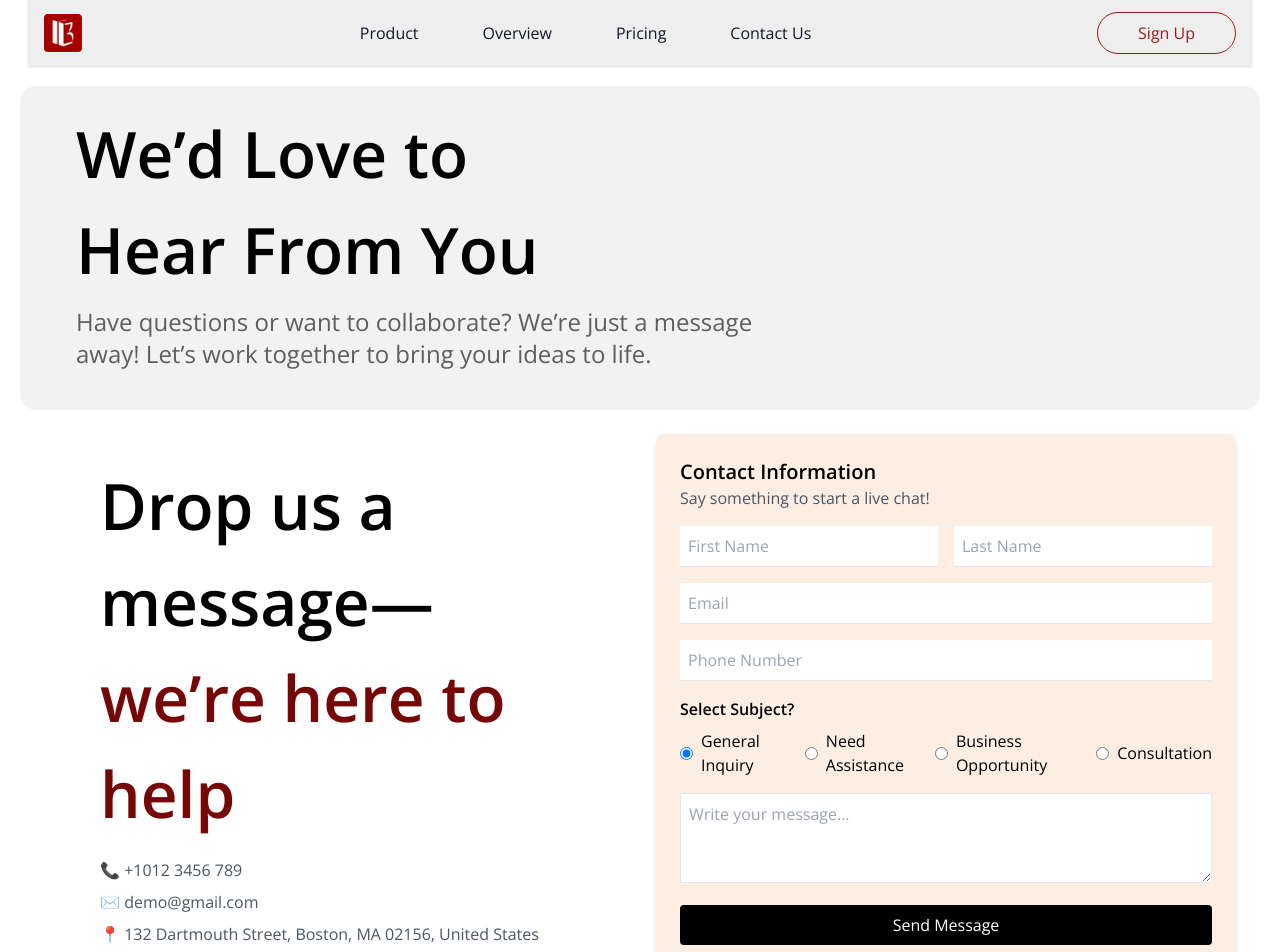
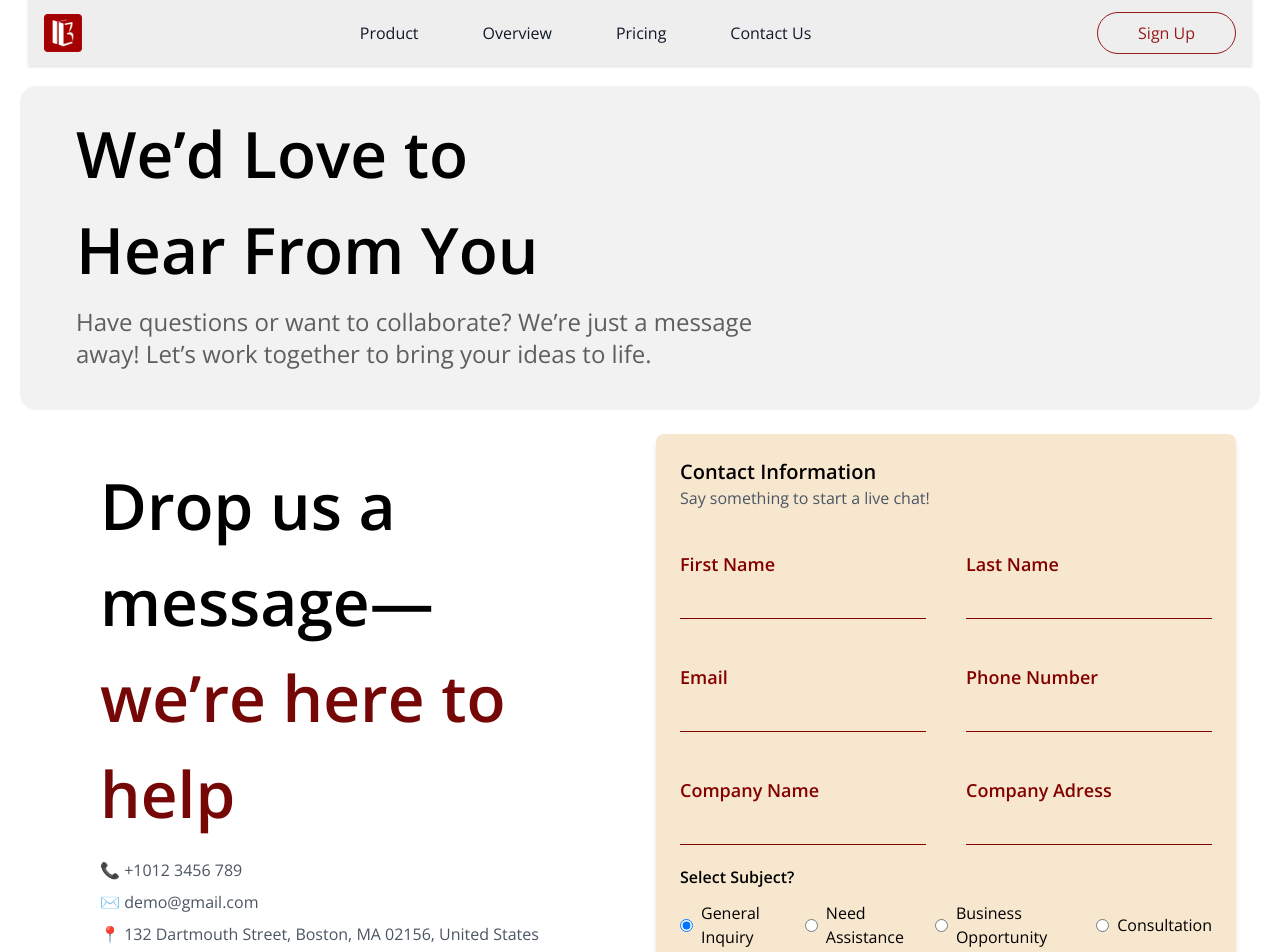
Before and after one commit to Cygnoz/prod.billbizz.website, a React (Vite) app: page /contact-us in a window 1280 px wide. Shown: the top 952 px of the page. Built offline with nearby package versions, Linux system fonts and the light colour scheme.

Commit message:
update contactUs

```diff
--- a/src/Pages/ContactUs.tsx
+++ b/src/Pages/ContactUs.tsx
@@ -10,17 +10,17 @@ const ContactUs = () => {
     message: ""
   });
 
-  const handleChange = (e:any) => {
+  const handleChange = (e: any) => {
     setFormData({ ...formData, [e.target.name]: e.target.value });
   };
 
-  const handleSubmit = (e:any) => {
+  const handleSubmit = (e: any) => {
     e.preventDefault();
     console.log("Form Submitted", formData);
   };
 
   return (
-  <div  className="m-5 rounded-lg ">
+    <div className="m-5 rounded-lg ">
       <div className="bg-[#f2f2f2]  rounded-2xl  ps-14 py-5 flex">
         <div>
           <h2 className="text-[64px] font-semibold">We’d Love to <br /> Hear From You</h2>
@@ -45,19 +45,45 @@ const ContactUs = () => {
           </div>
         </div>
 
-          <div className="bg-[#fceee3] p-6 rounded-lg shadow-md">
+        <div className="bg-[#F7E7CE] p-6 rounded-lg shadow-md">
           <h3 className="text-xl font-semibold">Contact Information</h3>
           <p className="text-gray-600 mb-4">Say something to start a live chat!</p>
           <form onSubmit={handleSubmit} className="space-y-4">
-              <div className="grid grid-cols-2 gap-4">
-                <input type="text" name="firstName" placeholder="First Name" className="border-b w-full p-2 outline-none" onChange={handleChange} required />
+            {/* <div className="grid grid-cols-2 gap-4">
+                <input type="text" name="firstName" placeholder="First Name" className="my-1 border-b border-[#820000] text-[#820000] text-sm font-normal bg-[#F7E7CE] focus:ring-0 focus:outline-none w-full p-2 outline-none" onChange={handleChange} required />
                 <input type="text" name="lastName" placeholder="Last Name" className="border-b w-full p-2 outline-none" onChange={handleChange} required />
               </div>
               <input type="email" name="email" placeholder="Email" className="border-b w-full p-2 outline-none" onChange={handleChange} required />
-              <input type="tel" name="phoneNumber" placeholder="Phone Number" className="border-b w-full p-2 outline-none" onChange={handleChange} required />
-              <div>
+              <input type="tel" name="phoneNumber" placeholder="Phone Number" className="border-b w-full p-2 outline-none" onChange={handleChange} required /> */}
+            <div className="grid grid-cols-2 gap-10">
+              <div className="w-full mt-6">
+                <label className="text-[#820000] text-lg font-semibold block">First Name</label>
+                <input type="text" placeholder="" className="my-1 border-b border-[#820000] text-[#820000] text-sm font-normal bg-[#F7E7CE] focus:ring-0 focus:outline-none w-full p-2 outline-none" onChange={handleChange} required />
+              </div>
+              <div className="w-full mt-6">
+                <label className="text-[#820000] text-lg font-semibold block">Last Name</label>
+                <input type="text" placeholder="" className="my-1 border-b border-[#820000] text-[#820000] text-sm font-normal bg-[#F7E7CE] focus:ring-0 focus:outline-none w-full p-2 outline-none" onChange={handleChange} required />
+              </div>
+              <div className="w-full">
+                <label className="text-[#820000] text-lg font-semibold block">Email</label>
+                <input type="text" placeholder="" className="my-1 border-b border-[#820000] text-[#820000] text-sm font-normal bg-[#F7E7CE] focus:ring-0 focus:outline-none w-full p-2 outline-none" onChange={handleChange} required />
+              </div>
+              <div className="w-full">
+                <label className="text-[#820000] text-lg font-semibold block">Phone Number</label>
+                <input type="text" placeholder="" className="my-1 border-b border-[#820000] text-[#820000] text-sm font-normal bg-[#F7E7CE] focus:ring-0 focus:outline-none w-full p-2 outline-none" onChange={handleChange} required />
+              </div>
+              <div className="w-full">
+                <label className="text-[#820000] text-lg font-semibold block">Company Name</label>
+                <input type="text" placeholder="" className="my-1 border-b border-[#820000] text-[#820000] text-sm font-normal bg-[#F7E7CE] focus:ring-0 focus:outline-none w-full p-2 outline-none" onChange={handleChange} required />
+              </div>
+              <div className="w-full">
+                <label className="text-[#820000] text-lg font-semibold block">Company Adress</label>
+                <input type="text" placeholder="" className="my-1 border-b border-[#820000] text-[#820000] text-sm font-normal bg-[#F7E7CE] focus:ring-0 focus:outline-none w-full p-2 outline-none" onChange={handleChange} required />
+              </div>
+            </div>
+            <div className="">
               <p className="font-semibold">Select Subject?</p>
-                <div className="flex gap-4 mt-2">
+              <div className="flex gap-4 mt-3">
                 {["General Inquiry", "Need Assistance", "Business Opportunity", "Consultation"].map((subject) => (
                   <label key={subject} className="flex items-center gap-2">
                     <input type="radio" name="subject" value={subject} checked={formData.subject === subject} onChange={handleChange} />
@@ -66,7 +92,8 @@ const ContactUs = () => {
                 ))}
               </div>
             </div>
-              <textarea name="message" placeholder="Write your message..." className="border w-full p-2 outline-none" rows={3} onChange={handleChange} required />
+            <label className="text-[#820000] text-xl font-normal block">Message</label>
+            <textarea name="message" placeholder="Write your message..." className="border-b border-[#820000] text-[#820000] text-sm font-normal bg-[#F7E7CE] focus:ring-0 focus:outline-none w-full p-2 outline-none" onChange={handleChange} required rows={1}/>
             <button type="submit" className="bg-black text-white w-full py-2 rounded">Send Message</button>
           </form>
         </div>
```
Lines whose indentation alone changed are shown as unchanged.
